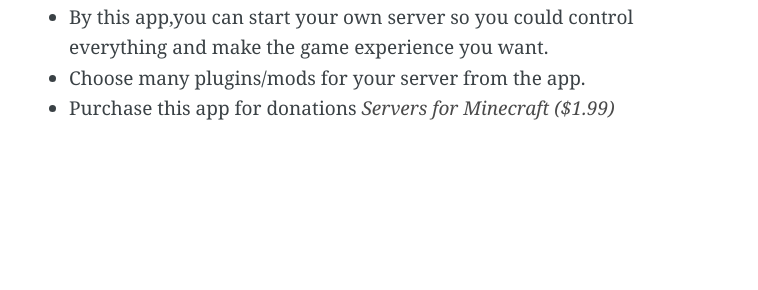
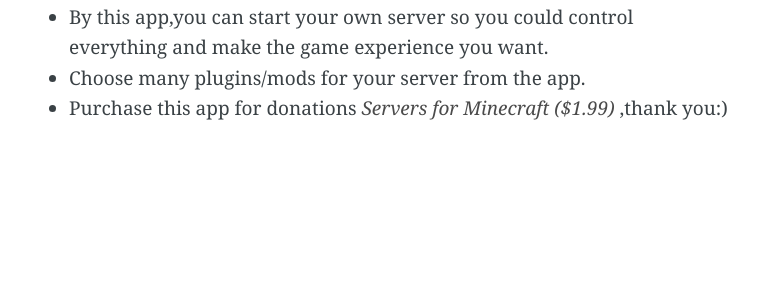
Before and after one commit to Minecraft-PE-Servers/Minecraft-PE-Servers.github.io, a Jekyll site: the page built from _posts/2016-06-10-mineserver-feedback.md, in a window 1280 px wide. Shown: the part 134-424 px from the top of the page, without its empty margins (261-1019 px from the left). Built offline with Jekyll 4.4.1, drawn with Linux system fonts in a browser that asks for light colours.

Commit message:
Update 2016-06-10-mineserver-feedback.md

```diff
--- a/_posts/2016-06-10-mineserver-feedback.md
+++ b/_posts/2016-06-10-mineserver-feedback.md
@@ -11,4 +11,4 @@
 - We are developing a minecraft-server-maker app.
 - By this app,you can start your own server so you could control everything and make the game experience you want.
 - Choose many plugins/mods for your server from the app.
-- Purchase this app for donations [_Servers for Minecraft ($1.99)_](https://itunes.apple.com/app/id1144129231)
+- Purchase this app for donations [_Servers for Minecraft ($1.99)_](https://itunes.apple.com/app/id1144129231) ,thank you:)
```
